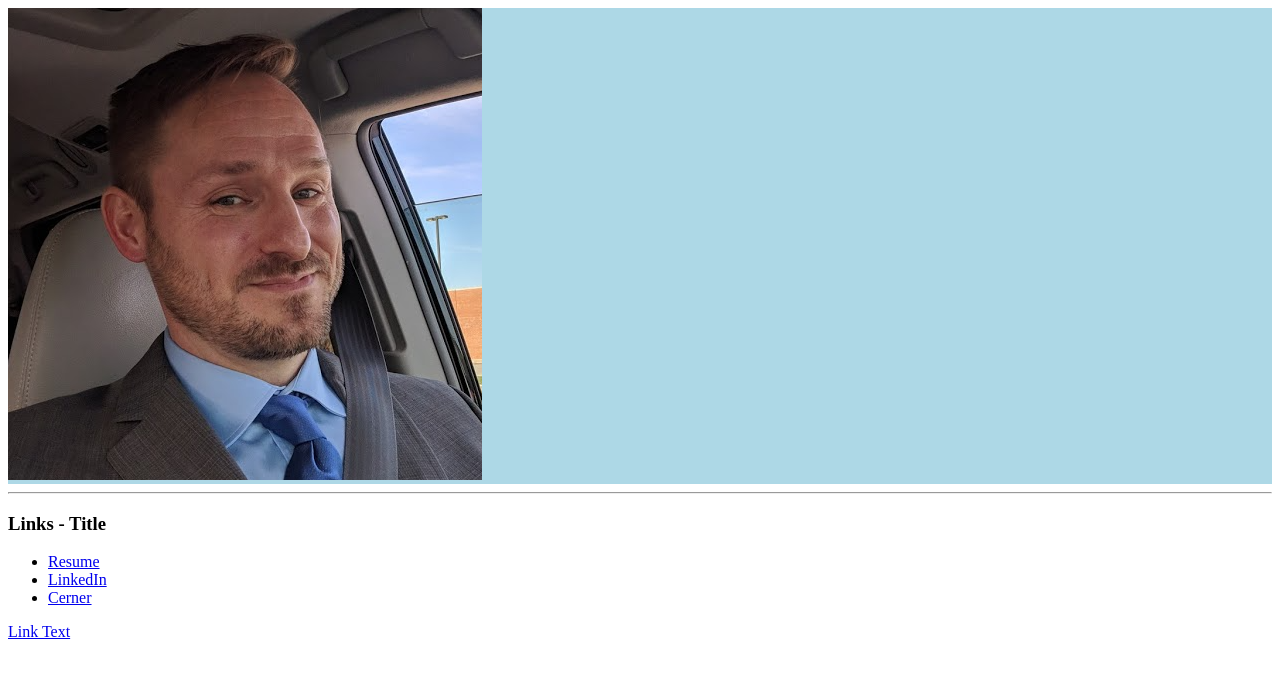
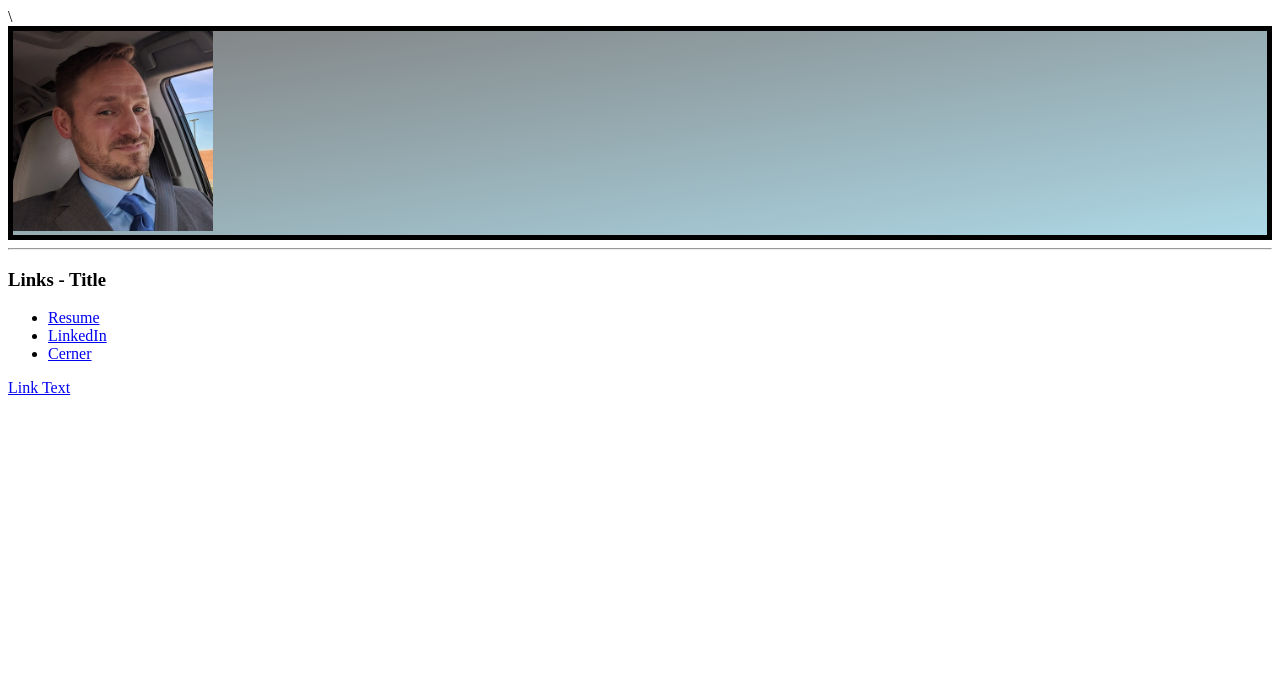
Before and after one commit to petersjohn/CSSCheckup, a plain HTML site: page index.html in a window 1280 px wide. Drawn offline with Linux system fonts and the light colour scheme.

Commit message:
updates b4 bed

```diff
--- a/index.html
+++ b/index.html
@@ -8,12 +8,11 @@
     <link rel="stylesheet" type="text/css" href="../CSSCheckup/main.css">
 </head>
 <body>
-
-    <div class="wrapper">
-        <div id="logo1">
+  <div id="header">\</div>
+    <div class="background1">
+        <!--<div id="image1">-->
             <img src="../CSSCheckup/assets/HeadShot.PNG">
-        </div>
-        <div id="Title text here"></div>
+        <!--</div>-->
     </div>
 
     <hr />
--- a/main.css
+++ b/main.css
@@ -1,3 +1,21 @@
 .wrapper{
-    background-color: lightblue;
+    margin: 5px;
 }
+
+#header1{
+    font-family: Verdana, sans-serif;
+    font-weight: bold;
+}
+
+img{
+    height: 200px;
+    width: 200px;
+}
+
+.background1 {
+    border: solid;
+    border-style: solid;
+    border-width: 5px;
+    border-color: black;
+    background-image: linear-gradient(to bottom right,gray, lightblue);
+}
```
